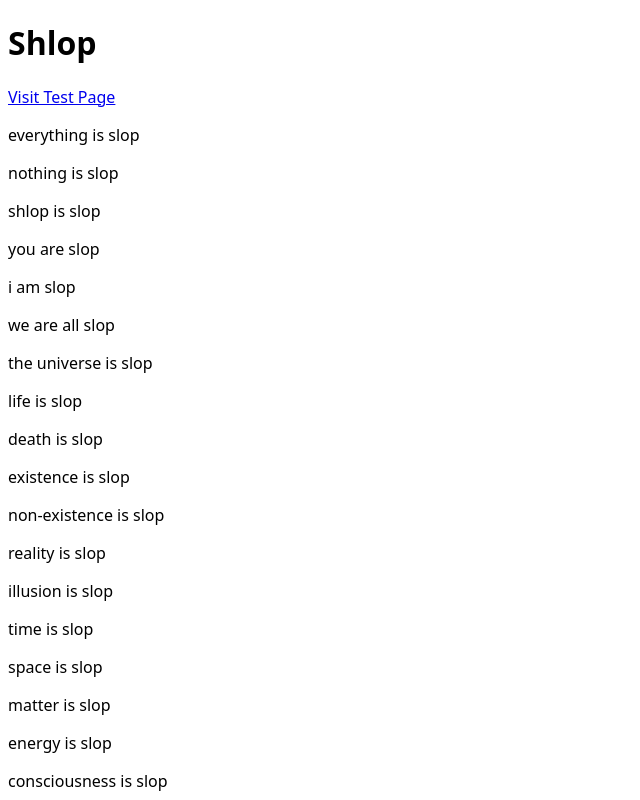
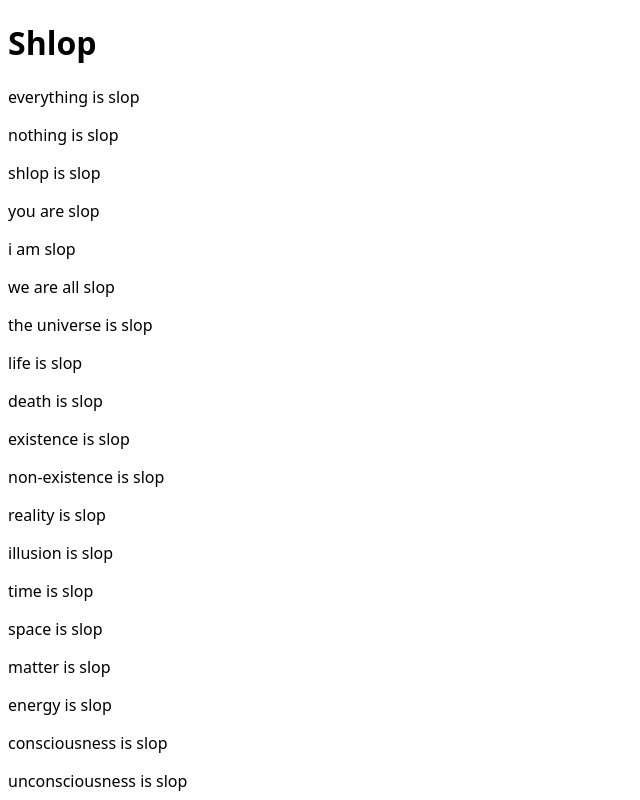
Before and after one commit to mhuang03/shlop, a SvelteKit app: page / in a window 1280 px wide. Shown: the top 800 px of the page, without its empty margins (0-640 px from the left). Built offline with nearby package versions, Linux system fonts and the light colour scheme; a web font is replaced by a local one.

Commit message:
remove test page

```diff
--- a/src/routes/+page.svelte
+++ b/src/routes/+page.svelte
@@ -1,10 +1,4 @@
-<script>
-  import Link from "$lib/components/Link.svelte";
-</script>
-
 <h1>Shlop</h1>
-
-<Link href="/test-page">Visit Test Page</Link>
 
 <p>everything is slop</p>
 <p>nothing is slop</p>
--- a/src/routes/test-page/+page.svelte
+++ /dev/null
@@ -1,6 +0,0 @@
-<script>
-  import Link from "$lib/components/Link.svelte";
-</script>
-
-<p>Hello</p>
-<Link href="/">Go back</Link>
```
